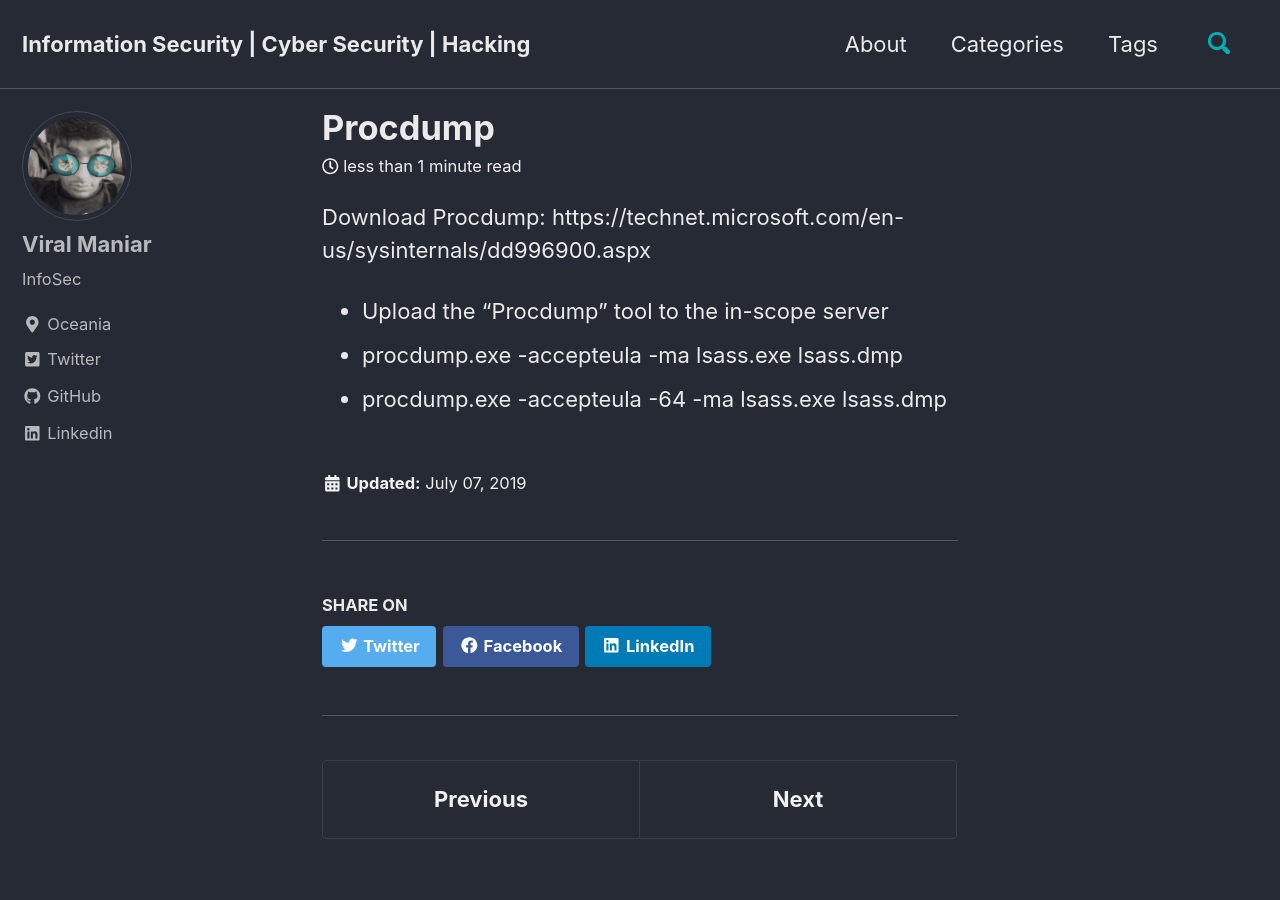
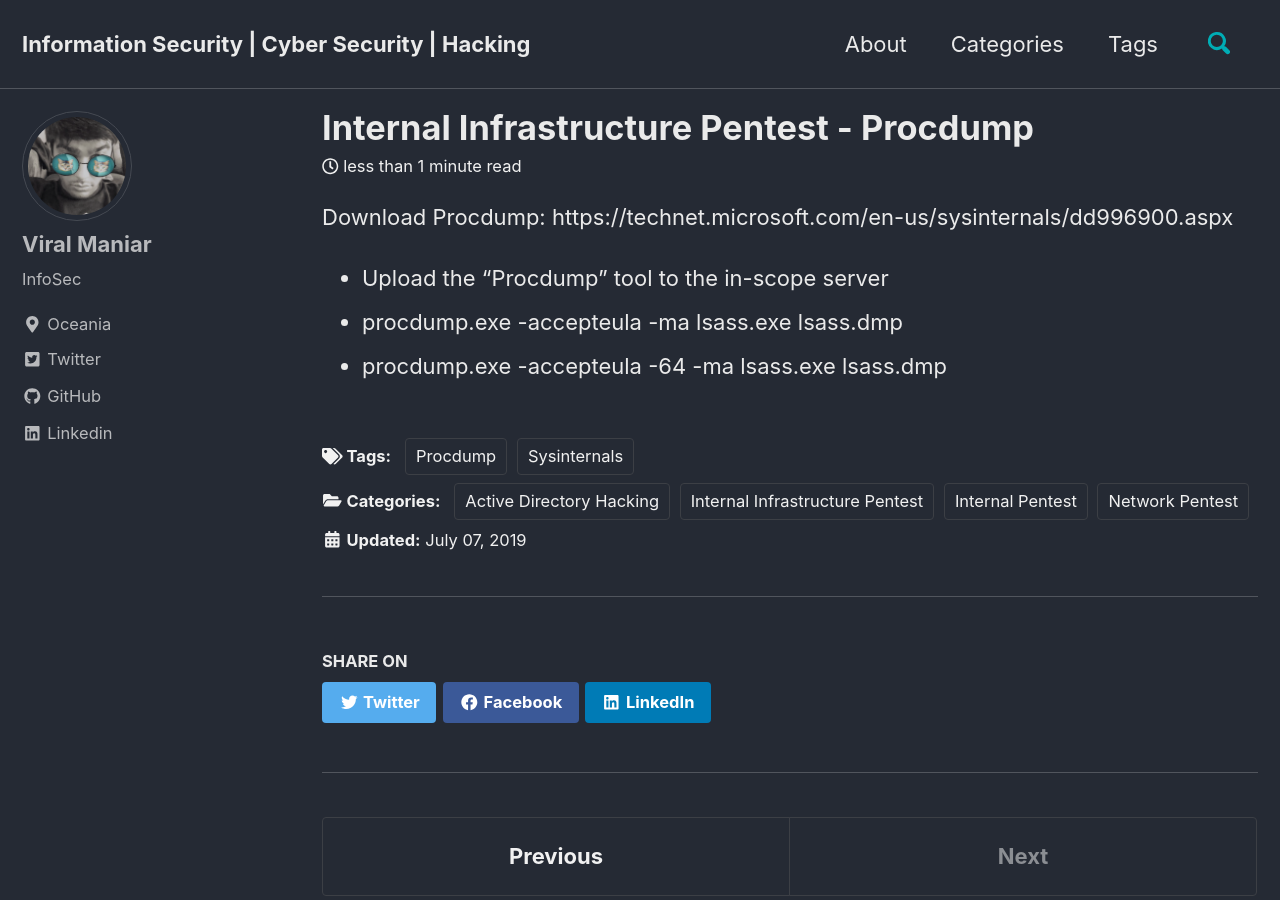
Before and after one commit to Viralmaniar/viralmaniar.github.io, a Jekyll site: the page built from _posts/2019-07-07-Procdump.md, in a window 1280 px wide and 900 px high. Built offline with Jekyll 4.4.1, drawn with Linux system fonts in a browser that asks for light colours; cached includes are drawn as plain includes; nearby versions of some CDN libraries.

Commit message:
Update 2019-07-07-Procdump.md

```diff
--- a/_posts/2019-07-07-Procdump.md
+++ b/_posts/2019-07-07-Procdump.md
@@ -1,3 +1,21 @@
+---
+layout: single
+classes: wide
+author_profile: true
+read_time: true
+share: true
+related: true
+title:  "Internal Infrastructure Pentest - Procdump"
+date:   2019-07-07 15:34:00 +1000
+categories:
+  - Internal Pentest
+  - Internal Infrastructure Pentest
+  - Network Pentest
+  - Active Directory Hacking
+tags:
+  - Procdump
+  - Sysinternals
+---
 Download Procdump:
 https://technet.microsoft.com/en-us/sysinternals/dd996900.aspx
 
```
